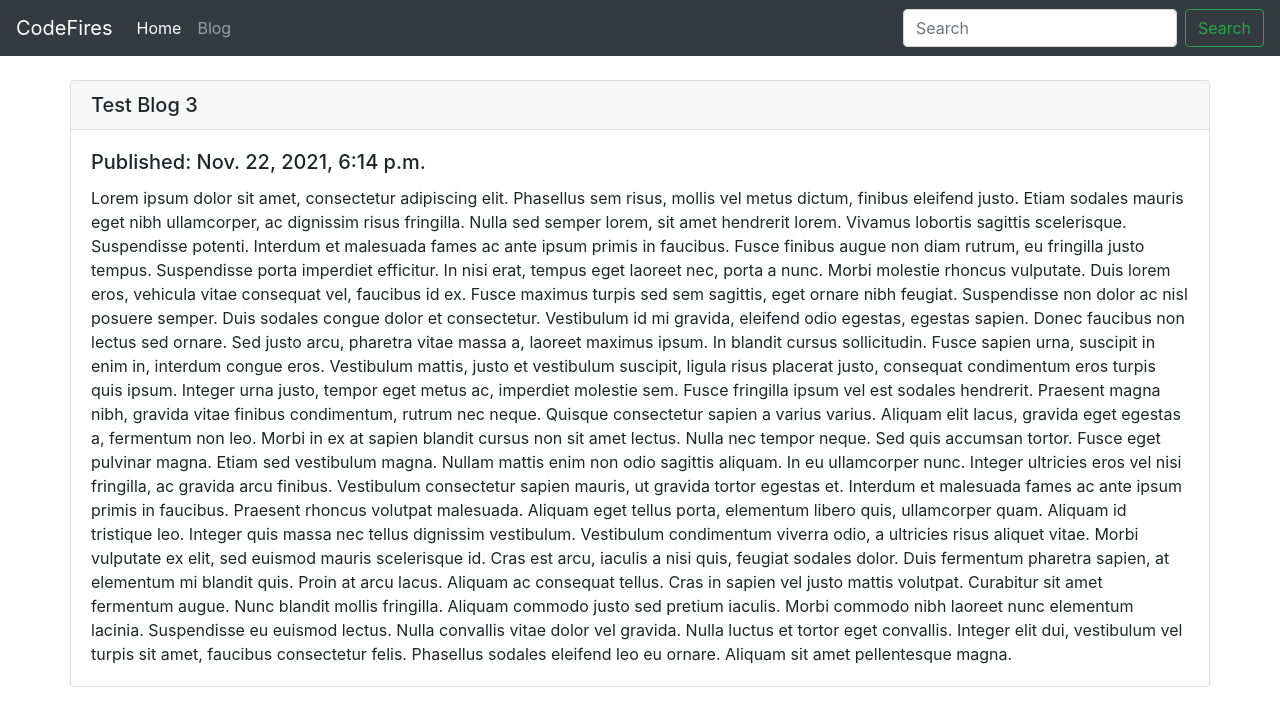
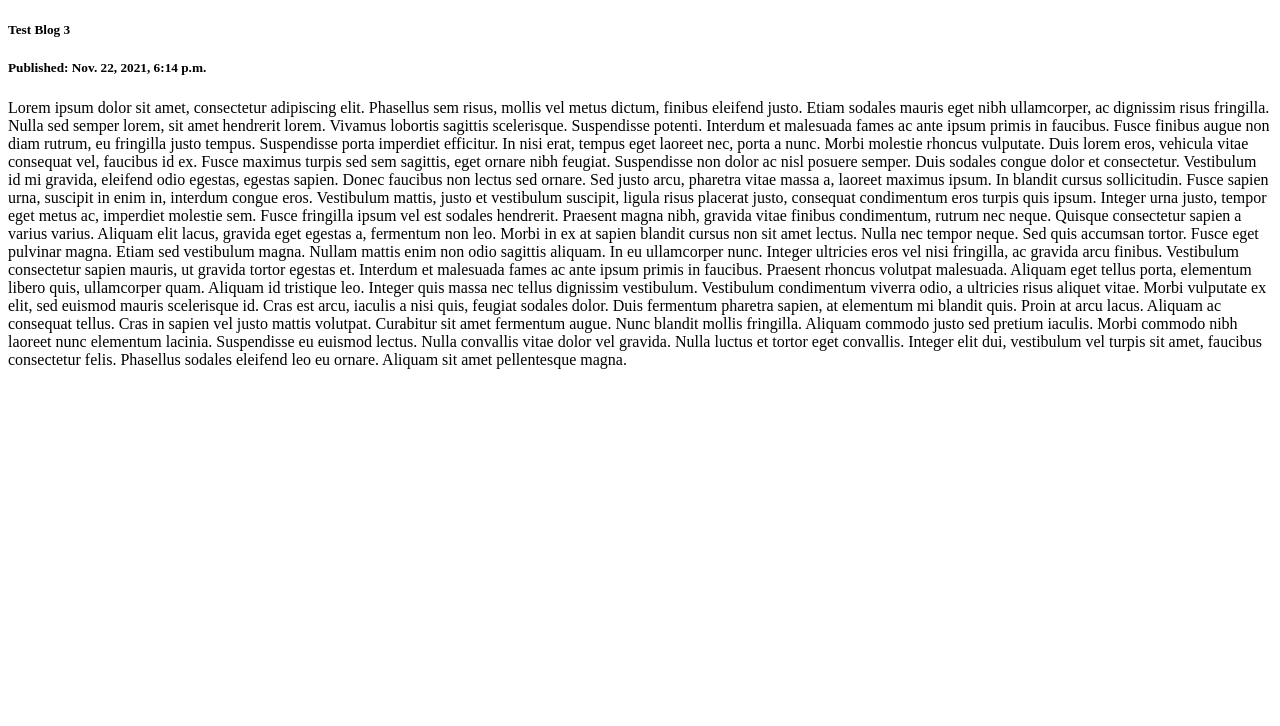
Before and after one commit to GoswamiTushar/mini-project-fullstack, a Django app: a page that uses templates/base.html in a window 1280 px wide. Shown: the top 726 px of the page. Run offline with Django 3.2, Linux system fonts and the light colour scheme; data comes from the database, SQL or seed files in the repository; both versions use the stored data as it was after the commit; parts of the project's set-up code (start-up, migrations or seed data) failed here and were passed over.

Commit message:
Blog Fixed

```diff
--- a/blog/models.py
+++ b/blog/models.py
@@ -10,6 +10,9 @@ class Post(models.Model):
     body = models.TextField()
     publish = models.DateTimeField(auto_now_add=True)
 
+    class Meta:
+        ordering = ('-publish',)
+
     def __str__(self):
         return self.title
 
--- a/blog/urls.py
+++ b/blog/urls.py
@@ -5,5 +5,5 @@ app_name = 'blog'
 
 urlpatterns = [
     path('', BloglistView.as_view(), name='blog_list'),
-    path('<slug:slug>/', BlogdetailView.as_view(), name='blog_detail'),
+    path('<slug:slug>/', BlogdetailView.as_view(), name='blog_details'),
 ]
--- a/blog/views.py
+++ b/blog/views.py
@@ -11,4 +11,4 @@ class BloglistView(ListView):
 class BlogdetailView(DetailView):
     model = Post
     context_object_name = 'post'
-    template_name = 'blog/blog_details.html'
+    template_name = 'blog/blog_detail.html'
--- a/core/urls.py
+++ b/core/urls.py
@@ -19,5 +19,5 @@ from django.urls import path, include
 urlpatterns = [
     path('admin/', admin.site.urls),
     path('chat/', include('chat.urls')),
-    path('blogs/', include('blog.urls', namespace='blog')),
+    path('blogs/', include('blog.urls')),
 ]
--- a/templates/base.html
+++ b/templates/base.html
@@ -1,4 +1,6 @@
 <!--templates/base.html-->
+
+{% load static %}
 
 <!doctype html>
 <html lang="en">
@@ -8,58 +10,13 @@
     <meta charset="utf-8">
     <meta name="viewport" content="width=device-width, initial-scale=1, shrink-to-fit=no">
 
-    <!-- Bootstrap CSS -->
-    <link rel="stylesheet" href="https://cdn.jsdelivr.net/npm/bootstrap@4.6.0/dist/css/bootstrap.min.css"
-        integrity="sha384-B0vP5xmATw1+K9KRQjQERJvTumQW0nPEzvF6L/Z6nronJ3oUOFUFpCjEUQouq2+l" crossorigin="anonymous">
-
     <title>Building Blog in Django</title>
 </head>
 
 <body>
 
-    <!--  header starts here-->
-    <header>
-        <nav class="navbar navbar-expand-lg navbar-dark bg-dark">
-            <a class="navbar-brand" href="#">CodeFires</a>
-            <button class="navbar-toggler" type="button" data-toggle="collapse" data-target="#navbarSupportedContent"
-                aria-controls="navbarSupportedContent" aria-expanded="false" aria-label="Toggle navigation">
-                <span class="navbar-toggler-icon"></span>
-            </button>
-
-            <div class="collapse navbar-collapse" id="navbarSupportedContent">
-                <ul class="navbar-nav mr-auto">
-                    <li class="nav-item active">
-                        <a class="nav-link" href="#">Home <span class="sr-only">(current)</span></a>
-                    </li>
-                    <li class="nav-item">
-                        <a class="nav-link" href="#">Blog</a>
-                    </li>
-                </ul>
-                <form class="form-inline my-2 my-lg-0">
-                    <input class="form-control mr-sm-2" type="search" placeholder="Search" aria-label="Search">
-                    <button class="btn btn-outline-success my-2 my-sm-0" type="submit">Search</button>
-                </form>
-            </div>
-        </nav>
-    </header>
-    <!--  header ends here-->
-
-    <!--main container starts here-->
-    <div class="container my-4">
-        {% block container %}
-        {% endblock %}
-
-    </div>
-
-
-    <!-- jQuery and Bootstrap Bundle (includes Popper) -->
-    <script src="https://code.jquery.com/jquery-3.5.1.slim.min.js"
-        integrity="sha384-DfXdz2htPH0lsSSs5nCTpuj/zy4C+OGpamoFVy38MVBnE+IbbVYUew+OrCXaRkfj"
-        crossorigin="anonymous"></script>
-    <script src="https://cdn.jsdelivr.net/npm/bootstrap@4.6.0/dist/js/bootstrap.bundle.min.js"
-        integrity="sha384-Piv4xVNRyMGpqkS2by6br4gNJ7DXjqk09RmUpJ8jgGtD7zP9yug3goQfGII0yAns"
-        crossorigin="anonymous"></script>
-
+    {% block container %}
+    {% endblock %}
 </body>
 
 </html>
--- a/templates/blog/blog_details.html
+++ b/templates/blog/blog_detail.html
@@ -1,5 +1,3 @@
-<!--templates/blog/blog_detail.html-->
-
 {% extends 'base.html' %}
 
 {% block container %}
--- a/templates/blog/blog_list.html
+++ b/templates/blog/blog_list.html
@@ -1,5 +1,3 @@
-<!--templates/blog/blog_list.html-->
-
 {% extends 'base.html' %}
 
 {% block container %}
```
Also changed, not shown: blog/migrations/0004_alter_post_options.py (added), db.sqlite3.
